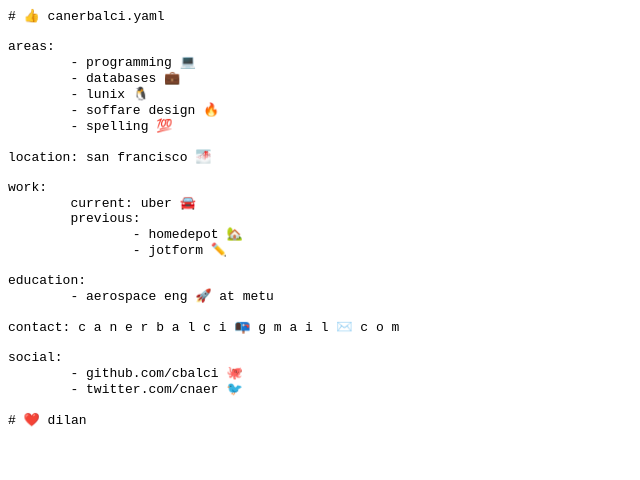
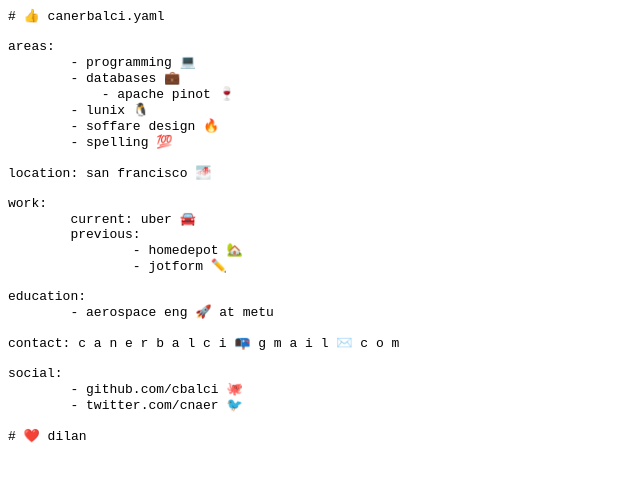
Before and after one commit to cbalci/cbalci.github.io, a plain HTML site: page index.html in a window 1280 px wide. Shown: the whole page, without its empty margins (0-640 px from the left). Drawn offline with Linux system fonts and the light colour scheme.

Commit message:
Update index.html

```diff
--- a/index.html
+++ b/index.html
@@ -4,6 +4,7 @@
 areas:
 	- programming 💻
 	- databases 💼
+	    - apache pinot 🍷
 	- lunix 🐧
 	- soffare design 🔥
 	- spelling 💯
```
